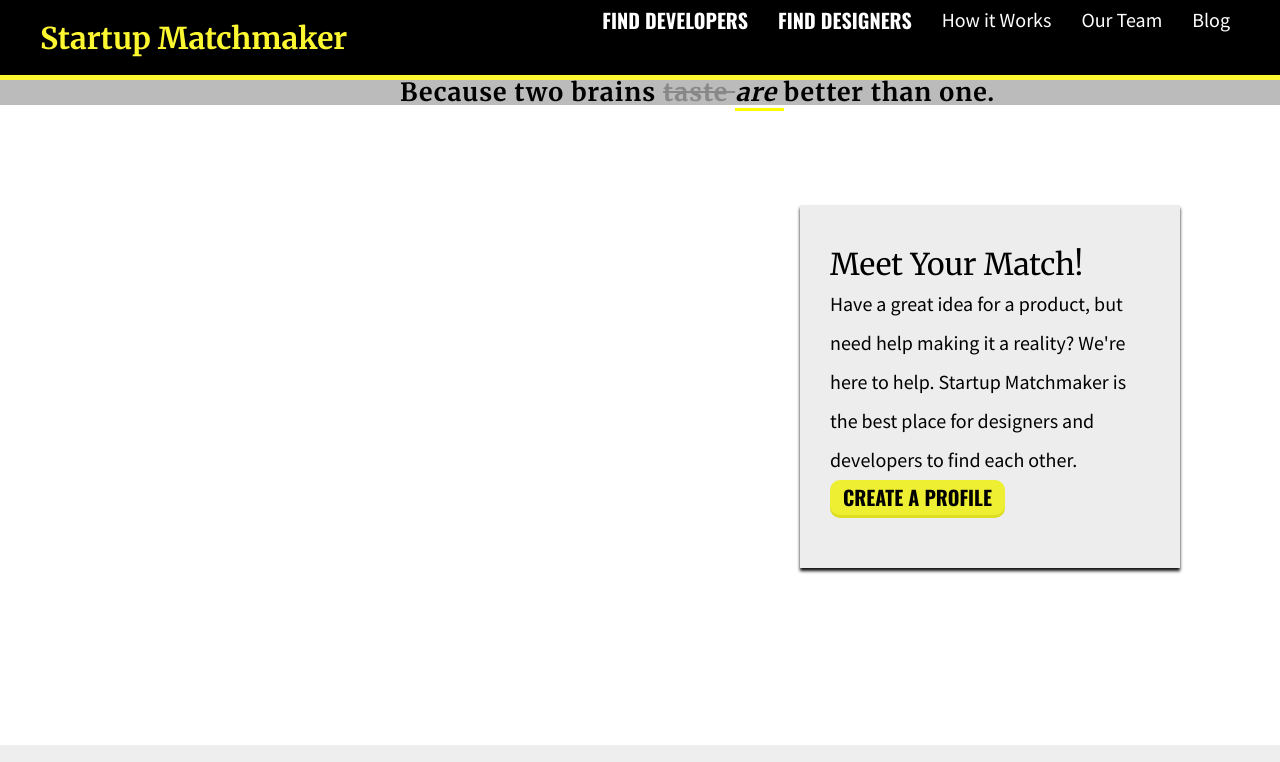
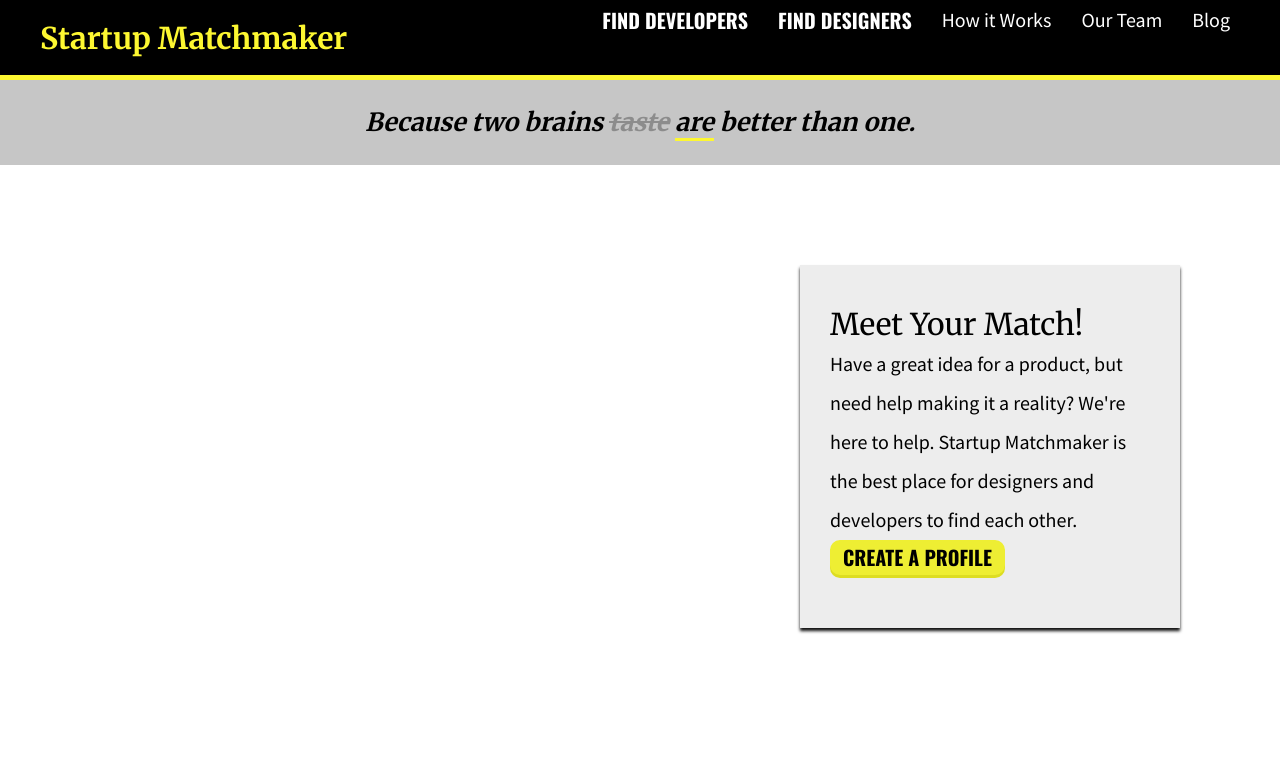
Before and after one commit to natalieholt323/startup_matchmaker, a plain HTML site: page index.html in a window 1280 px wide. Shown: the top 762 px of the page. Drawn offline with nearby package versions, Linux system fonts and the light colour scheme.

Commit message:
fixed subhead

```diff
--- a/css/style.css
+++ b/css/style.css
@@ -117,31 +117,31 @@ a:active {
     background-color: #c6c6c6;
 }
 
-#subheader {
-    background-color: #BBBBBB;
-    margin: 0px 0px 0px 0px;
-    font-weight: 700;
-    font-size: 18px;
-    padding: 0px 0px 0px 0px;
-}
-#subheader > h3{
-    position: relative;
-    top: 35%;
-    font-family: 'Merriweather';
-    font-size: 25px;
-    font-style: bold italic;
-    padding: 0px 0px 0px 0px;
-    margin: 0px 0px 0px 400px;
-    letter-spacing: 1px;
+/*BRAINS*/
+
+.brains {
+    height: 85px;
+    background-color: #c6c6c6;
 }
 
-#a{
-    color: #888888;
-    text-decoration: line-through;
+.because_brains {
+    font-family: Merriweather;
+    font-weight: 700;
+    font-style: italic;
+    font-size: 25px;
+    text-align: center;
+    padding-top: 30px;
+    margin-top: 0px;
 }
-#b{
-    border-bottom: 3px solid yellow;
-    font-style: oblique;
+
+del {
+    color: #8c8c8c;
+}
+
+ins {
+    border-bottom: 3px solid;
+    border-color: #fdf731;
+    text-decoration: none;
 }
 
 .container{
--- a/index.html
+++ b/index.html
@@ -28,8 +28,10 @@
         <div class="clear"></div>
     </header>
 
-<div id = "subheader">
-        <h3>Because two brains <span id = "a">taste </span> <span id = "b">are </span>better than one.</h3>
+<!--BRAINS-->
+
+    <div class="full_width brains">
+        <h2 class="because_brains">Because two brains <del>taste</del>    <ins>are</ins> better than one.</h2>
     </div>
 
     <aside>
```
